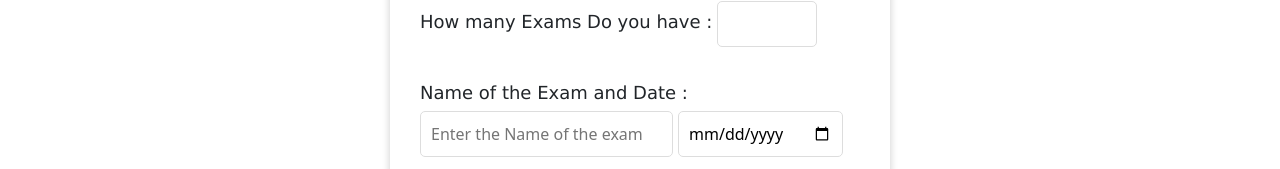
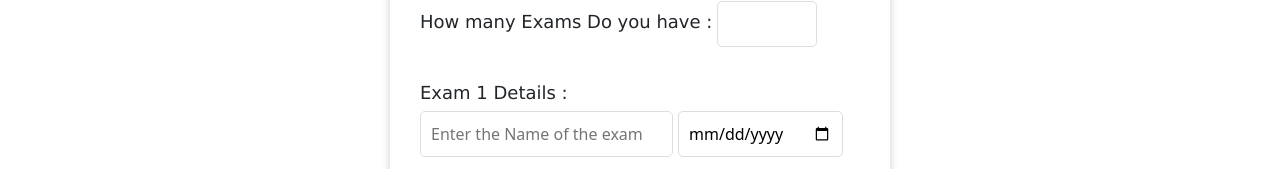
Before and after one commit to Pujari-Praveen/BrightEdu-, a React (Vite) app: page / in a window 1280 px wide. Shown: the part 299-468 px from the top of the page. Built offline with nearby package versions, Linux system fonts and the light colour scheme.

Commit message:
Add feature to navigate to newly created exam input and changed the exam input label

```diff
--- a/src/components/ScheduleForm.jsx
+++ b/src/components/ScheduleForm.jsx
@@ -10,7 +10,7 @@ const SubmitBtn = () => {
 const AddInputBtn = ({ setExamInputs }) => {
   return (
     <button className="Add-input-btn"
-      onClick={() => setExamInputs(previousInputs => [...previousInputs, <EachExamInput key={previousInputs.length}/>])}>
+      onClick={() => setExamInputs(previousInputs => [...previousInputs, <EachExamInput key={previousInputs.length} isActive={true} />])}>
       <span>+</span>
       Add Exam
     </button>
@@ -20,11 +20,8 @@ const AddInputBtn = ({ setExamInputs }) => {
 const EachExamInput = ({ isActive }) => {
   return (
     <div className={`carousel-item ${isActive ? 'active' : ''}`}>
-      <label htmlFor="Exam-name-input" className="Exam-input-label">Name of the Exam and Date :</label>
-      <div>
-        <input type="text" className="Each-exam-input Exam-name-input" placeholder='Enter the Name of the exam' required />
-        <input type="date" className="Each-exam-input" required />
-      </div>
+      <input type="text" className="Each-exam-input Exam-name-input" placeholder='Enter the Name of the exam' required />
+      <input type="date" className="Each-exam-input" required />
     </div>
   );
 };
@@ -32,6 +29,7 @@ const EachExamInput = ({ isActive }) => {
 const ExamInputsCarousel = ({ ExamInputs }) => {
   return (
     <div id="carousel" className="carousel slide" data-bs-ride="false" data-bs-touch="false" data-bs-interval="false">
+      <label htmlFor="Exam-name-input" className="Exam-input-label">{`Exam ${ExamInputs.length} Details :`}</label>
       <div className="carousel-inner">
         {ExamInputs}
       </div>
```
